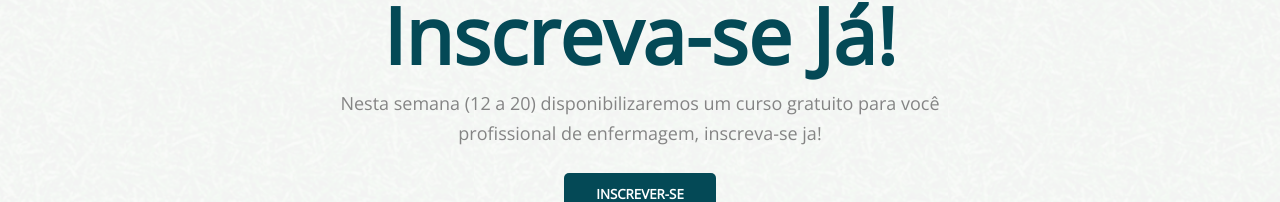
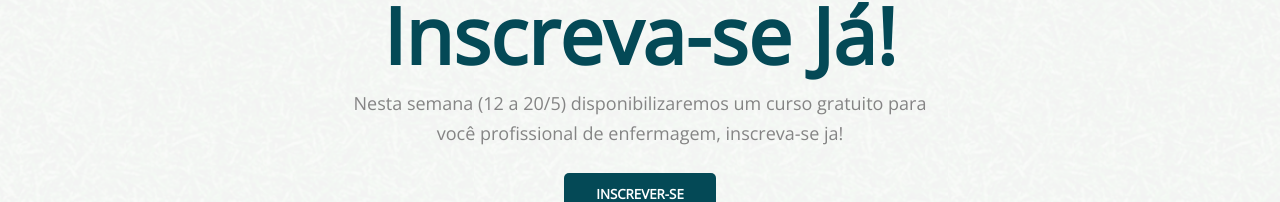
Before and after one commit to DeamonPedro/coren-pi-evt, a React (Create React App) app: page / in a window 1280 px wide. Shown: the part 750-952 px from the top of the page. Built offline with nearby package versions, Linux system fonts and the light colour scheme; no server answers.

Commit message:
adjust erro

```diff
--- a/src/pages/Home/index.js
+++ b/src/pages/Home/index.js
@@ -77,7 +77,7 @@ export default function Home() {
         <SubscribeCard>
           <h1>Inscreva-se Já!</h1>
           <span>
-            Nesta semana (12 a 20) disponibilizaremos um curso gratuito para
+            Nesta semana (12 a 20/5) disponibilizaremos um curso gratuito para
             você profissional de enfermagem, inscreva-se ja!
           </span>
           <Options>
--- a/src/routes.js
+++ b/src/routes.js
@@ -33,7 +33,7 @@ export function Routes() {
         <Route exact path="/login">
           <Login />
         </Route>
-        <Route exact path="/progamacao">
+        <Route exact path="/programacao">
           <Programing />
         </Route>
         {authState === "authenticated" && [
```
